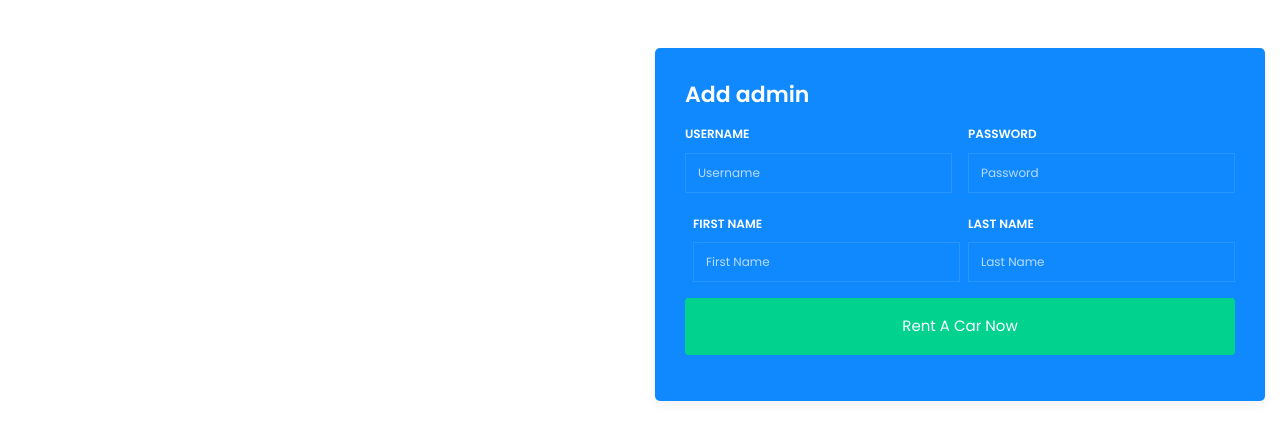
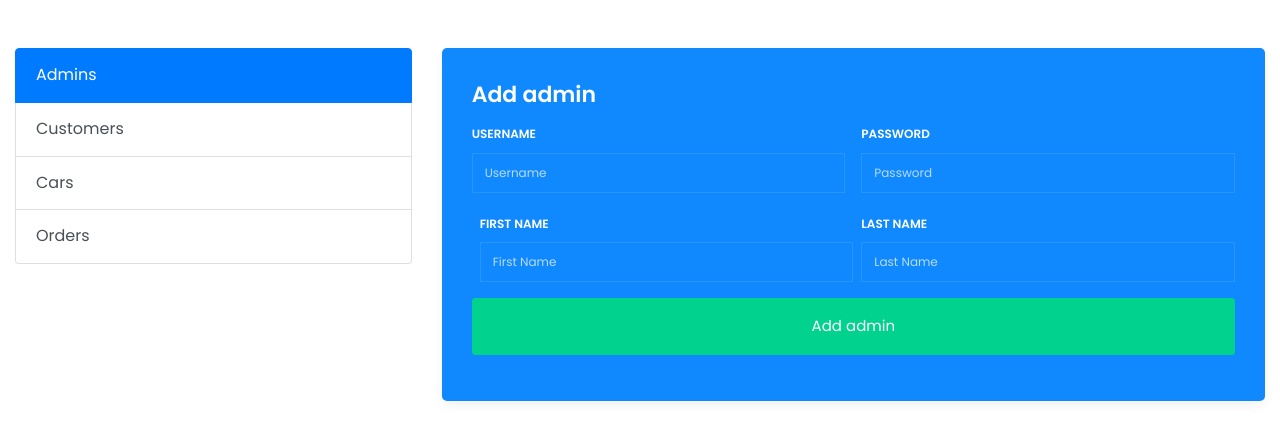
Before and after one commit to RalphWinner/wedrive, a plain HTML site: page front-end/create-admin.html in a window 1280 px wide. Drawn offline with Linux system fonts and the light colour scheme; some packages are replaced by stand-ins of ours; no server answers.

Commit message:
front add admin in the process

```diff
--- a/front-end/create-admin.html
+++ b/front-end/create-admin.html
@@ -31,12 +31,30 @@
 
 <body>
     <div class="container-fluid">
+        <div class="pt-5">
             <div class="row">
-            <div class="col-md-6">
+                <div class="col-md-12">
 
+                    <div class="row">
+                        <div class="col-4">
+                            <div class="list-group" id="list-tab" role="tablist">
+                                <a class="list-group-item list-group-item-action active" id="list-home-list"
+                                    data-toggle="list" href="#list-home" role="tab" aria-controls="home">Admins</a>
+                                <a class="list-group-item list-group-item-action" id="list-profile-list"
+                                    data-toggle="list" href="#list-profile" role="tab"
+                                    aria-controls="profile">Customers</a>
+                                <a class="list-group-item list-group-item-action" id="list-messages-list"
+                                    data-toggle="list" href="#list-messages" role="tab"
+                                    aria-controls="messages">Cars</a>
+                                <a class="list-group-item list-group-item-action" id="list-settings-list"
+                                    data-toggle="list" href="#list-settings" role="tab"
+                                    aria-controls="settings">Orders</a>
                             </div>
-            <div class="col-md-6">
-                <div class="pt-5">
+                        </div>
+                        <div class="col-8">
+                            <div class="tab-content" id="nav-tabContent">
+                                <div class="tab-pane fade show active" id="list-home" role="tabpanel"
+                                    aria-labelledby="list-home-list">
                                     <form id="addAdmin" action="#" class="request-form ftco-animate bg-primary">
                                         <h2>Add admin</h2>
                                         <div class="d-flex">
@@ -47,20 +65,20 @@
                                             </div>
                                             <div class="form-group ml-2">
                                                 <label for="" class="label">Password</label>
-                                <input type="password" class="form-control" id="password" name="password"
-                                    placeholder="Password">
+                                                <input type="password" class="form-control" id="password"
+                                                    name="password" placeholder="Password">
                                             </div>
                                         </div>
                                         <div class="d-flex">
                                             <div class="form-group ml-2">
                                                 <label for="" class="label">First Name</label>
-                                <input type="text" class="form-control" id="user_first_name" name="user.first_name"
-                                    placeholder="First Name">
+                                                <input type="text" class="form-control" id="user_first_name"
+                                                    name="user.first_name" placeholder="First Name">
                                             </div>
                                             <div class="form-group ml-2">
                                                 <label for="" class="label">Last Name</label>
-                                <input type="text" class="form-control" id="user_first_name" name="user.last_name"
-                                    placeholder="Last Name">
+                                                <input type="text" class="form-control" id="user_first_name"
+                                                    name="user.last_name" placeholder="Last Name">
                                             </div>
                                         </div>
                                         <!-- <div class="form-group">
@@ -68,9 +86,20 @@
                                             <input type="text" class="form-control" id="time_pick" placeholder="Time">
                                           </div> -->
                                         <div class="form-group">
-                            <input type="submit" value="Rent A Car Now" class="btn btn-secondary py-3 px-4">
+                                            <input type="submit" value="Add admin"
+                                                class="btn btn-secondary py-3 px-4">
                                         </div>
                                     </form>
+                                </div>
+                                <div class="tab-pane fade" id="list-profile" role="tabpanel"
+                                    aria-labelledby="list-profile-list">2</div>
+                                <div class="tab-pane fade" id="list-messages" role="tabpanel"
+                                    aria-labelledby="list-messages-list">3</div>
+                                <div class="tab-pane fade" id="list-settings" role="tabpanel"
+                                    aria-labelledby="list-settings-list">...</div>
+                            </div>
+                        </div>
+                    </div>
                 </div>
             </div>
         </div>
--- a/front-end/js/main.js
+++ b/front-end/js/main.js
@@ -324,6 +324,7 @@ AOS.init({
 		addAdmin.on("submit", function (e) {
 			e.preventDefault()
 			const formData = formToObj(e.target)
+			console.log(formData)
 			$.ajax({
 				type: "POST",
 				url: "http://localhost:8080/api/v1/admin/save",
```
Also changed, not shown: 2 other files. Lines whose indentation alone changed are shown as unchanged.
